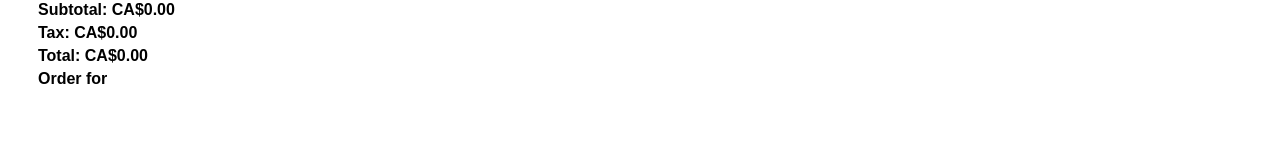
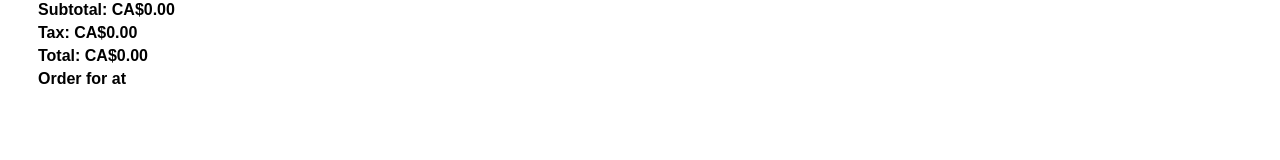
Before and after one commit to amir-roshan/shopping-form, an Angular app: page / in a window 1280 px wide. Shown: the part 137-297 px from the top of the page. Built offline with nearby package versions, Linux system fonts and the light colour scheme.

Commit message:
Add name and address inputs to summary form and handle form submission

```diff
--- a/src/app/app.component.html
+++ b/src/app/app.component.html
@@ -1,3 +1,10 @@
-<app-name-address-form></app-name-address-form>
+<app-name-address-form
+  (formSubmitted)="handleFormSubmit($event)"
+></app-name-address-form>
 <app-item-form (itemSelected)="handleItemSelected($event)"></app-item-form>
-<app-summary-form [newItem]="itemData"></app-summary-form>
+<app-summary-form
+  [newItem]="itemData"
+  [firstName]="fName"
+  [lastName]="lName"
+  [address]="address"
+></app-summary-form>
--- a/src/app/app.component.ts
+++ b/src/app/app.component.ts
@@ -2,6 +2,7 @@ import { Component } from '@angular/core';
 import { NameAddressFormComponent } from './name-address-form/name-address-form.component';
 import { ItemFormComponent } from './item-form/item-form.component';
 import { SummaryFormComponent } from './summary-form/summary-form.component';
+import { first, last } from 'rxjs';
 interface ProductItem {
   item: string;
   price: number;
@@ -14,13 +15,20 @@ interface ProductItem {
   styleUrls: ['./app.component.css'],
 })
 export class AppComponent {
+  fName: string = '';
+  lName: string = '';
+  address!: string;
+
   itemData!: ProductItem;
+
   handleFormSubmit(data: {
     firstName: string;
     lastName: string;
     streetAddress: string;
   }) {
-    console.log('Data received from child:', data);
+    this.fName = data.firstName;
+    this.lName = data.lastName;
+    this.address = data.streetAddress;
   }
 
   handleItemSelected(data: { item: string; price: number }) {
--- a/src/app/summary-form/summary-form.component.html
+++ b/src/app/summary-form/summary-form.component.html
@@ -23,6 +23,8 @@
     <div class="cart-summary-item">
       Total: {{ total | currency : "CAD" : "symbol" }}
     </div>
-    <div class="cart-summary-item">Order for</div>
+    <div class="cart-summary-item">
+      Order for {{ firstName }} {{ lastName }} at {{ address }}
+    </div>
   </div>
 </div>
--- a/src/app/summary-form/summary-form.component.ts
+++ b/src/app/summary-form/summary-form.component.ts
@@ -23,6 +23,15 @@ export class SummaryFormComponent implements OnChanges {
   readonly TAX_RATE = 7;
   @Input()
   newItem!: ProductItem;
+
+  @Input()
+  address!: string;
+
+  @Input()
+  firstName!: string;
+
+  @Input()
+  lastName!: string;
 
   items: Array<ProductItems> = [];
   hasSimilarItem!: ProductItem | undefined;
```
